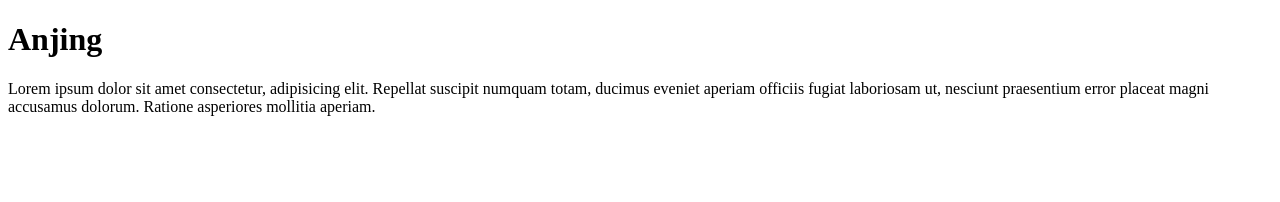
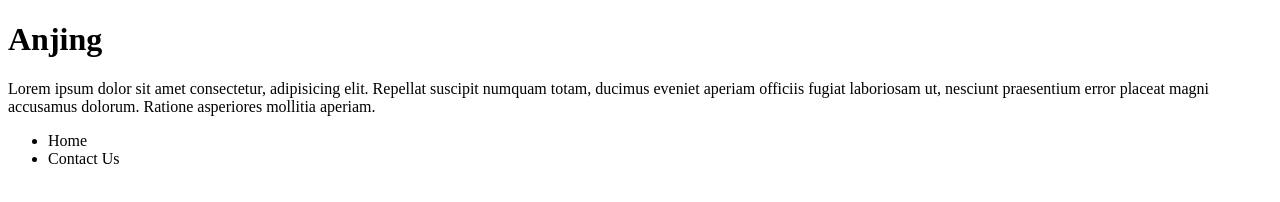
Before and after one commit to f1nsoll/learn-git, a plain HTML site: page index.html in a window 1280 px wide. Drawn offline with Linux system fonts and the light colour scheme.

Commit message:
add ul li line

```diff
--- a/index.html
+++ b/index.html
@@ -8,5 +8,10 @@
 <body>
     <h1>Anjing</h1>
     <p>Lorem ipsum dolor sit amet consectetur, adipisicing elit. Repellat suscipit numquam totam, ducimus eveniet aperiam officiis fugiat laboriosam ut, nesciunt praesentium error placeat magni accusamus dolorum. Ratione asperiores mollitia aperiam.</p>
+
+    <ul>
+        <li>Home</li>
+        <li>Contact Us</li>
+    </ul>
 </body>
 </html>
```
